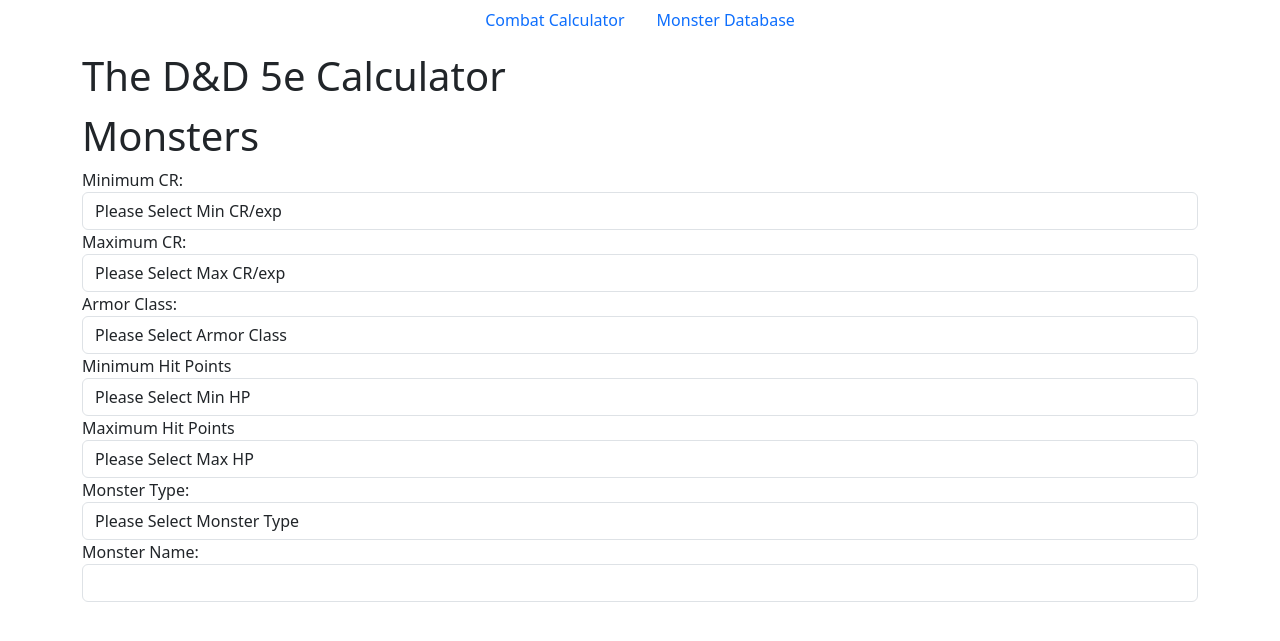
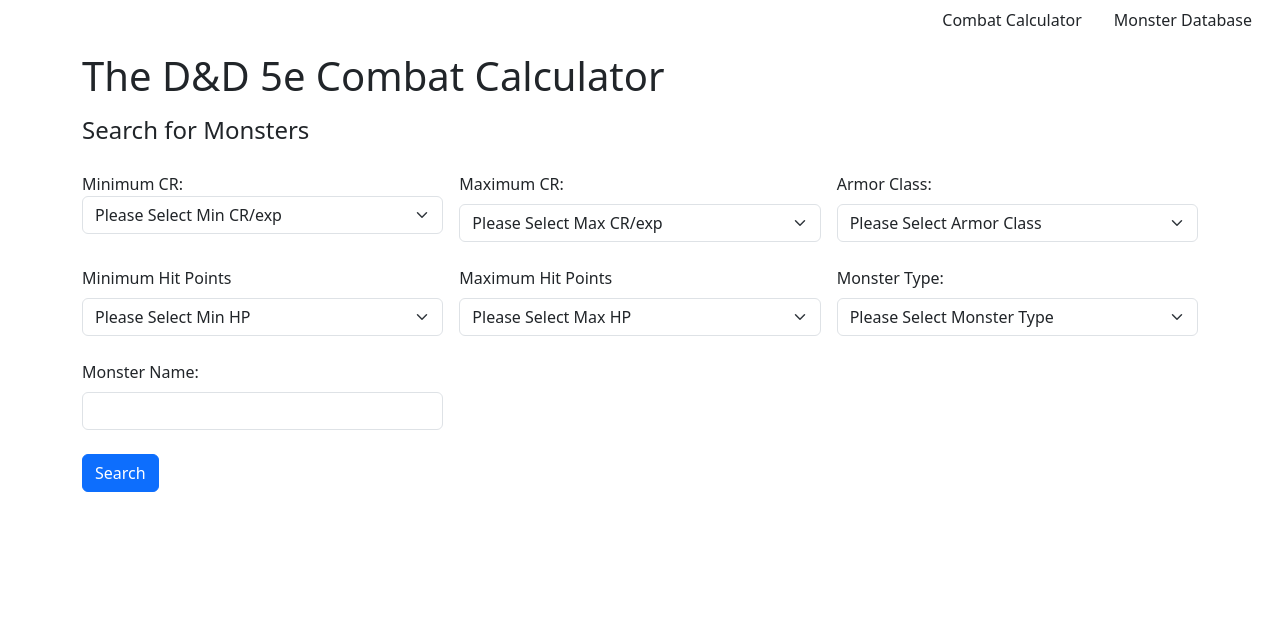
Before and after one commit to TheLofiBard/cs50_final, a Flask app: template Templates/monsters.html in a window 1280 px wide. Shown: the top 641 px of the page. Run offline with Flask 3, Linux system fonts and the light colour scheme; the template is opened without the code that fills it, so the values that code supplies are empty; some libraries are stand-ins or nearby versions.

Commit message:
finished

```diff
--- a/Templates/layout.html
+++ b/Templates/layout.html
@@ -1,28 +1,29 @@
 <!DOCTYPE html>
 <html lang="en">
 <head>
-    <link rel="stylesheet" href="{{ url_for('static', filename='styles.css') }}">
     <link href="https://cdn.jsdelivr.net/npm/bootstrap@5.3.3/dist/css/bootstrap.min.css" rel="stylesheet"
             integrity="sha384-QWTKZyjpPEjISv5WaRU9OFeRpok6YctnYmDr5pNlyT2bRjXh0JMhjY6hW+ALEwIH" crossorigin="anonymous">
     <meta charset="UTF-8">
     <meta name="viewport" content="width=device-width, initial-scale=1.0">
-    <title>Document</title>
+    <title>Combat Calculator</title>
 </head>
 <body>
+    <!-- navbar -->
     <header>
         <nav class="nav">
             <div class="container-fluid">
-                <ul class="nav justify-content-center">
+                <ul class="nav justify-content-end">
                     <li class="nav-item">
-                        <a class="nav-link" href="/">Combat Calculator</a>
+                        <a class="nav-link text-dark" href="/">Combat Calculator</a>
                     </li>
                     <li class="nav-item">
-                        <a class="nav-link" href="/monsters">Monster Database</a>
+                        <a class="nav-link text-dark" href="/monsters">Monster Database</a>
                     </li>
                 </ul>
             </div>
         </nav>
     </header>
+    <!-- flash messages -->
     {% with messages = get_flashed_messages() %}
     {% if messages %}
         <div class="container my-2">
@@ -36,55 +37,99 @@
     {% endwith %}
     <main>
         <div class="container my-2">
-            <h1 class="py-1">The D&D 5e Calculator</h1>
+            <h1 class="py-1">The D&D 5e Combat Calculator</h1>
             {% block main %}
+            <!-- form for calculating party exp threshold -->
             <form action="/party_cr" method="post">
-                <input type="text" name="party_size" id="party_size" placeholder="Number of party Members">
-                <input type="text" name="party_level" id="party_level" placeholder="Character Level">
+                <fieldset class="form-group">
+                    <div class="row g-3">
+                        <div class="col-md-4">
+                            <input class="form-control" type="text" name="party_size" id="party_size" placeholder="Number of party Members">
+                        </div>
+                        <div class="col-md-4">
+                            <input class="form-control" type="text" name="party_level" id="party_level" placeholder="Character Level">
+                        </div>
+                        <div class="col-md-2">
                             <button class="btn btn-primary" type="submit">Submit</button>
+                        </div>
+                    </div>
+                </fieldset>
             </form>
-            <div>
-                <p>Easy: {{ easy_cr }}</p>
-                <p>Medium: {{ medium_cr }}</p>
-                <p>Hard: {{ hard_cr }}</p>
-                <p>Deadly: {{ deadly_cr }}</p>
+            <!-- party exp threshold results -->
+            <div class="mt-2">
+                <p>Easy: <span style="color:green">{{ easy_cr }}</span></p>
+                <p>Medium: <span style="color: rgb(238, 238, 0)">{{ medium_cr }}</span></p>
+                <p>Hard: <span style="color: rgb(255, 196, 0)">{{ hard_cr }}</span></p>
+                <p>Deadly: <span style="color:red">{{ deadly_cr }}</span></p>
             </div>
         </div>
         <div class="container my-2">
+            <!-- form for calculating monster exp total -->
             <form action="/monsters_cr" method="post">
+                <fieldset class="form-group">
                     <div id="monster_inputs">
-                    <input type="text" name="monster_count[]" placeholder="Number of Monster">
-                    <input type="text" name="monster_exp[]" placeholder="Monsters Experience Points">
+                        <div class="row g-3">
+                            <div class="col-md-4">
+                                <input class="form-control" type="text" name="monster_count[]" placeholder="Number of Monster">
                             </div>
+                            <div class="col-md-4">
+                                <input class="form-control" type="text" name="monster_exp[]" placeholder="Monsters Experience Points">
+                            </div>
+                            <div class="col-md-2">
                                 <button class="btn btn-primary" type="submit">Submit</button>
+                            </div>
+                        </div>
+                    </div>
+                    <!-- add more or remove monster inputs -->
+                    <div class="row g-2 mt-2">
+                        <div class="col-md-2">
                             <button class="btn btn-primary" type="button" onclick="addMonsterInput()">Add Monster</button>
+                        </div>
+                        <div class="col-md-2">
                             <button class="btn btn-primary" type="button" onclick="removeMonsterInput()">Remove Monster</button>
+                        </div>
+
+                    </div>
+
+                </fieldset>
             </form>
-            <div>
+            <!-- monster exp total results -->
+            <div class="mt-2">
                 <p>Total Exp: {{ total_exp }}</p>
             </div>
+            <!-- submit inputs from both forms and calculate combat difficulty rating -->
             <button class="btn btn-primary" type="button" onclick="submitCombinedForm()">Calculate</button>
             <form id="combinedForm" action="/combined_submit" method="post" style="display:none;">
                 <input type="hidden" name="party_size" id="combined_party_size">
                 <input type="hidden" name="party_level" id="combined_party_level">
                 <div id="combined_monster_inputs"></div>
             </form>
-            <p>Combat Difficulty Rating: {{ rating }}</p>
+            <!-- combat difficulty rating result -->
+            <p class="mt-4"><strong>Combat Difficulty Rating: </strong>{{ rating }}</p>
             {% endblock %}
         </div>
     </main>
 <script>
+
+    // add monster input fieds
     function addMonsterInput() {
             var monsterInputs = document.getElementById('monster_inputs');
             var newInput = document.createElement('div');
             newInput.classList.add('monster_input');
             newInput.innerHTML = `
-                <input type="text" name="monster_count[]" placeholder="Number of Monsters">
-                <input type="text" name="monster_exp[]" placeholder="Monsters Experience Points">
+                <div class="row g-3 mt-2">
+                    <div class="col-md-4">
+                        <input class="form-control" type="text" name="monster_count[]" placeholder="Number of Monster">
+                    </div>
+                    <div class="col-md-4">
+                        <input class="form-control" type="text" name="monster_exp[]" placeholder="Monsters Experience Points">
+                    </div>
+                </div>
             `;
             monsterInputs.appendChild(newInput);
     }
 
+    // remove monster input fields
     function removeMonsterInput() {
         var monsterInputs = document.getElementById('monster_inputs');
         var lastInput = monsterInputs.querySelector('.monster_input:last-child');
@@ -93,6 +138,7 @@
         }
     }
 
+    // grav values from both forms and submit combined form
     function submitCombinedForm() {
             // Get values from party_cr form
             var party_size = document.getElementById('party_size').value;
--- a/Templates/monsters.html
+++ b/Templates/monsters.html
@@ -6,11 +6,14 @@
 
 <!-- This block contains the main content of the page -->
 {% block main %}
-<h1>Monsters</h1>
 <form action="/monsters" method="get">
-    <div class="form-group">
-        <label for="min_cr">Minimum CR:</label>
-        <select name="min_cr" id="min_cr" class="form-control">
+    <fieldset>
+        <legend>Search for Monsters</legend>
+            <div class="row g-3 mt-2">
+                <div class="form-group col">
+                    <!-- min cr -->
+                    <label for="min_cr" clas="form-label">Minimum CR:</label>
+                    <select name="min_cr" id="min_cr" class="form-select">
                         <option value="">Please Select Min CR/exp</option>
                         <option value="0">0 (0-10 XP)</option>
                         <option value="1/8">1/8 (25 XP)</option>
@@ -48,9 +51,10 @@
                         <option value="30">30 (155,000 XP)</option>
                     </select>
                 </div>
-    <div class="form-group">
-        <label for="max_cr">Maximum CR:</label>
-        <select name="max_cr" id="max_cr" class="form-control">
+                <div class="form-group col">
+                    <!-- max cr -->
+                    <label for="max_cr" class="form-label">Maximum CR:</label>
+                    <select name="max_cr" id="max_cr" class="form-select">
                         <option value="">Please Select Max CR/exp</option>
                         <option value="0">0 (0-10 XP)</option>
                         <option value="1/8">1/8 (25 XP)</option>
@@ -88,9 +92,10 @@
                         <option value="30">30 (155,000 XP)</option>
                     </select>
                 </div>
-    <div class="form-group">
-        <label for="armor_class">Armor Class:</label>
-        <select name="armor_class" id="armor_class" class="form-control">
+                <div class="form-group col">
+                    <!-- armor class -->
+                    <label for="armor_class" class="form-label">Armor Class:</label>
+                    <select name="armor_class" id="armor_class" class="form-select">
                         <option value="">Please Select Armor Class</option>
                         <option value="0">0</option>
                         <option value="1">1</option>
@@ -125,9 +130,12 @@
                         <option value="30+">30+</option>
                     </select>
                 </div>
-    <div class="form-group">
-        <label for="min_hp">Minimum Hit Points</label>
-        <select name="min_hp" id="min_hp" class="form-control">
+            </div>
+            <div class="row g-3 mt-2">
+                <div class="form-group col">
+                    <!-- min hp -->
+                    <label for="min_hp" class="form-label">Minimum Hit Points</label>
+                    <select name="min_hp" id="min_hp" class="form-select">
                         <option value="">Please Select Min HP</option>
                         <option value="0">0</option>
                         <option value="25">25</option>
@@ -145,9 +153,10 @@
                         <option value="700">700</option>
                     </select>
                 </div>
-    <div class="form-group">
-        <label for="max_hp">Maximum Hit Points</label>
-        <select name="max_hp" id="max_hp" class="form-control">
+                <div class="form-group col">
+                    <!-- max hp -->
+                    <label for="max_hp" class="form-label">Maximum Hit Points</label>
+                    <select name="max_hp" id="max_hp" class="form-select">
                         <option value="">Please Select Max HP</option>
                         <option value="0">0</option>
                         <option value="25">25</option>
@@ -165,9 +174,10 @@
                         <option value="700">700</option>
                     </select>
                 </div>
-    <div class="form-group">
-        <label for="type">Monster Type:</label>
-        <select name="type" id="type" class="form-control">
+                <div class="form-group col">
+                    <!-- type -->
+                    <label for="type" class="form-label">Monster Type:</label>
+                    <select name="type" id="type" class="form-select">
                         <option value="">Please Select Monster Type</option>
                         <option value="aberration">Aberration</option>
                         <option value="beast">Beast</option>
@@ -185,15 +195,24 @@
                         <option value="undead">Undead</option>
                     </select>
                 </div>
-    <div class="form_group">
-        <label for="name">Monster Name:</label>
+            </div>
+            <div class="row g-3 mt-2">
+                <div class="form_group col-md-4">
+                    <!-- name -->
+                    <label for="name" class="form-label">Monster Name:</label>
                     <input type="text" name="name" id="name" class="form-control">
                 </div>
+                <div class="col-12">
+                    <button type="submit" class="btn btn-primary my-2">Search</button>
+                </div>
+            </div>
+
+    </fieldset>
 </form>
 <!-- This loop iterates over the monsters list and displays each monster's details -->
 {% for monster in monsters %}
-<div class="container-fluid my-2">
-    <ul>
+<div class="container-fluid my-2 border">
+    <ul class="list-unstyled">
         <li><strong>Name:</strong> {{ monster['name'] }}</li>
         <li><strong>Meta:</strong> {{ monster['meta'] }}</li>
         <li><strong>Armor Class:</strong> {{ monster['armor_class'] }}</li>
@@ -213,7 +232,7 @@
         <li><strong>Traits:</strong> {{ monster['traits']|safe }}</li>
         <li><strong>Actions:</strong> {{ monster['actions']|safe }}</li>
         <li><strong>Legendary Actions:</strong> {{ monster['legendary_actions']|safe }}</li>
-        <li><strong>Image:</strong> <img src="{{ monster['img_url'] }}" alt="{{ monster['name'] }}"></li>
+        <li><img src="{{ monster['img_url'] }}" alt="{{ monster['name'] }}"></li>
     </ul>
 </div>
 {% endfor %}
--- a/app.py
+++ b/app.py
@@ -1,10 +1,11 @@
-import os
-import json
+# Description: This file contains the main application logic for the D&D Combat Calculator.
+# It is responsible for handling all user input and output, as well as rendering the appropriate HTML templates.
+# It also contains the logic for calculating the CR of a party and monsters, as well as the total experience points for a given encounter.
 
 from flask import Flask, flash, redirect, render_template, request, session
 from cs50 import SQL
 
-from helpers import calculate_party_cr, calculate_monster_cr
+from helpers import calculate_party_cr, calculate_monster_cr, extract_numeric_value, get_int_param
 
 app = Flask(__name__)
 app.secret_key = 'dnd_combat_calculator'
@@ -13,12 +14,7 @@
 db = SQL("sqlite:///character_exp_thresh.db")
 monsters_db = SQL("sqlite:///monsters.db")
 
-data_file = 'srd_5e_monsters.json'
-
-# def read_json(file_path):
-#     with open(file_path, 'r') as file:
-#         return json.load(file)
-
+# clear saved session data on home page load
 @app.before_request
 def clear_session_on_home():
     if request.endpoint == 'index':
@@ -30,20 +26,24 @@
         session.pop('deadly_cr', None)
         session.pop('total_exp', None)
 
+# render layout.html
 @app.route('/', methods=['GET'])
 def index():
 
     return render_template("layout.html")
 
+# collect party size and level then calculate party cr
 @app.route('/party_cr', methods=['POST'])
 def party_cr():
 
+    # check for post method
     if request.method == 'POST':
 
+        # get party size and level
         party_size = (request.form['party_size'])
         party_level = (request.form['party_level'])
 
-        # check for party size and level
+        # check for party size and level inputs
         if not party_size or not party_level:
             flash("Please enter both party size and party level")
             return redirect("/")
@@ -62,9 +62,11 @@
             flash("Please enter positive numbers for party size and party level")
             return redirect("/")
 
+        # run calculate_party_cr function
         else:
             easy_cr, medium_cr, hard_cr, deadly_cr = calculate_party_cr(party_size, party_level)
 
+            # save values into session[]
             session["easy_cr"] = easy_cr
             session["medium_cr"] = medium_cr
             session["hard_cr"] = hard_cr
@@ -78,7 +80,11 @@
 
 @app.route("/monsters_cr", methods=['POST'])
 def monsters_cr():
+
+    # check for post method
     if request.method == "POST":
+
+        # get monster count and exp lists
         monster_counts = request.form.getlist('monster_count[]')
         monster_exps = request.form.getlist('monster_exp[]')
 
@@ -87,6 +93,7 @@
             flash("Please enter both monster count and monster exp")
             return redirect("/")
 
+        # convert values to interger after validation
         try:
             monster_counts = [int(count) for count in monster_counts]
             monster_exps = [int(exp) for exp in monster_exps]
@@ -94,30 +101,37 @@
             flash("Please enter valid numbers for monster count and monster exp")
             return redirect("/")
 
+        # check for positive numbers
         if any(count <= 0 for count in monster_counts) or any(exp <= 0 for exp in monster_exps):
             flash("Please enter positive numbers for monster count and monster exp")
             return redirect("/")
 
+        # calculate total monster exp with calculate_monster_cr function
         total_exp = calculate_monster_cr(monster_counts, monster_exps)
         if total_exp is None:
             return redirect("/")
 
+        # save total_exp into session[]
         session["total_exp"] = total_exp
 
         return render_template("layout.html", total_exp=total_exp, easy_cr=session.get("easy_cr"), medium_cr=session.get("medium_cr"), hard_cr=session.get("hard_cr"), deadly_cr=session.get("deadly_cr"))
 
 @app.route('/combined_submit', methods=['POST'])
 def combined_submit():
+
+    # check for post method
     if request.method == 'POST':
 
-
+        # check for party size, party level, monster count, and monster exp
         if request.form.get('party_size') and request.form.get('party_level') and request.form.getlist('monster_count[]') and request.form.getlist('monster_exp[]'):
 
+            # save into variables
             party_size = request.form.get('party_size')
             party_level = request.form.get('party_level')
             monster_counts = request.form.getlist('monster_count[]')
             monster_exps = request.form.getlist('monster_exp[]')
 
+            # convert values to integers after validation
             try:
                 party_size = int(party_size)
                 party_level = int(party_level)
@@ -127,6 +141,7 @@
                 flash("Please enter valid numbers for all inputs")
                 return redirect("/")
 
+            # check for positive numbers
             if party_size <= 0 or party_level <= 0 or any(count <= 0 for count in monster_counts) or any(exp <= 0 for exp in monster_exps):
                 flash("Please enter positive numbers for all inputs")
                 return redirect("/")
@@ -135,14 +150,17 @@
             easy_cr, medium_cr, hard_cr, deadly_cr = calculate_party_cr(party_size, party_level)
             total_exp = calculate_monster_cr(monster_counts, monster_exps)
 
+            # check for successful total_exp calculation
             if not total_exp:
                 flash("Please enter a valid number for monster count and monster exp")
                 return redirect("/")
 
+            # check for successful easy_cr, medium_cr, hard_cr, and deadly_cr calculation
             elif not easy_cr or not medium_cr or not hard_cr or not deadly_cr:
                 flash("Please enter a valid number for party size and party level")
                 return redirect("/")
 
+            # compare total_ex to cr ratings and save into rating
             if total_exp <= easy_cr:
                 rating = "Easy"
 
@@ -164,8 +182,10 @@
             # pass values to layout.html
             return render_template("layout.html", rating=rating, total_exp=total_exp, easy_cr=easy_cr, medium_cr=medium_cr, hard_cr=hard_cr, deadly_cr=deadly_cr)
 
+        # check if session[] values are present
         elif session.get("total_exp") and session.get("easy_cr") and session.get("medium_cr") and session.get("hard_cr") and session.get("deadly_cr"):
 
+            # compare session saved value for total_exp and session saved values for cr ratings
             if session.get("total_exp") <= session.get("easy_cr"):
                 rating = "Easy"
 
@@ -186,18 +206,52 @@
 
 
             return render_template("layout.html", rating=rating, total_exp=session.get("total_exp"), easy_cr=session.get("easy_cr"), medium_cr=session.get("medium_cr"), hard_cr=session.get("hard_cr"), deadly_cr=session.get("deadly_cr"))
+
+        # flash error message
         else:
             flash("Please enter valid numbers for party size, party level, monster count, and monster exp")
             return render_template("layout.html", total_exp=session.get("total_exp"), easy_cr=session.get("easy_cr"), medium_cr=session.get("medium_cr"), hard_cr=session.get("hard_cr"), deadly_cr=session.get("deadly_cr"))
-
+    # flash error message
     else:
         flash("Please enter valid numbers for party size, party level, monster count, and monster exp")
         return render_template("layout.html", total_exp=session.get("total_exp"), easy_cr=session.get("easy_cr"), medium_cr=session.get("medium_cr"), hard_cr=session.get("hard_cr"), deadly_cr=session.get("deadly_cr"))
 
 @app.route("/monsters", methods=['GET'])
 def monsters():
+    # Get all monsters from the database
     monsters = monsters_db.execute("SELECT * FROM monsters")
-    return render_template("monsters.html", monsters=monsters)
 
-if __name__ == '__main__':
-    app.run(debug=True)
+    # Get query values and run them through get_int_param
+    min_cr = get_int_param("min_cr")
+    max_cr = get_int_param("max_cr")
+    min_hp = get_int_param("min_hp")
+    max_hp = get_int_param("max_hp")
+    ac = get_int_param("armor_class")
+    type = request.args.get("type")
+    name = request.args.get("name")
+
+    # create filtered_monsters list
+    filtered_monsters = []
+
+    # Filter mosnters based on query parameters
+    for monster in monsters:
+        # get strings from db
+        cr_string = monster.get("challenge")
+        hp_string = monster.get("hit_points")
+        ac_string = monster.get("armor_class")
+
+        # get numeric values from strings
+        cr_value = extract_numeric_value(cr_string, r'(\d+)')
+        hp_value = extract_numeric_value(hp_string, r'(\d+)')
+        ac_value = extract_numeric_value(ac_string, r'(\d+)')
+
+        if cr_value is not None and hp_value is not None:
+            if (min_cr is None or cr_value >= min_cr) and (max_cr is None or cr_value <= max_cr):
+                if (min_hp is None or hp_value >= min_hp) and (max_hp is None or hp_value <= max_hp):
+                    if (ac is None or ac_value == ac):
+                        if (type is None or type.lower() in monster.get("meta").lower()):
+                            if (name is None or name.lower() in monster.get("name").lower()):
+                                filtered_monsters.append(monster)
+
+    # render monsters.html with filtters
+    return render_template("monsters.html", monsters=filtered_monsters)
--- a/static/styles.css
+++ /dev/null
@@ -1,3 +0,0 @@
-body {
-    background-color: red;
-}
```
Also changed, not shown: READ.md (added, +200 -0 lines), helpers.py (+21 -1 lines), 1 other file. Lines whose indentation alone changed are shown as unchanged.
